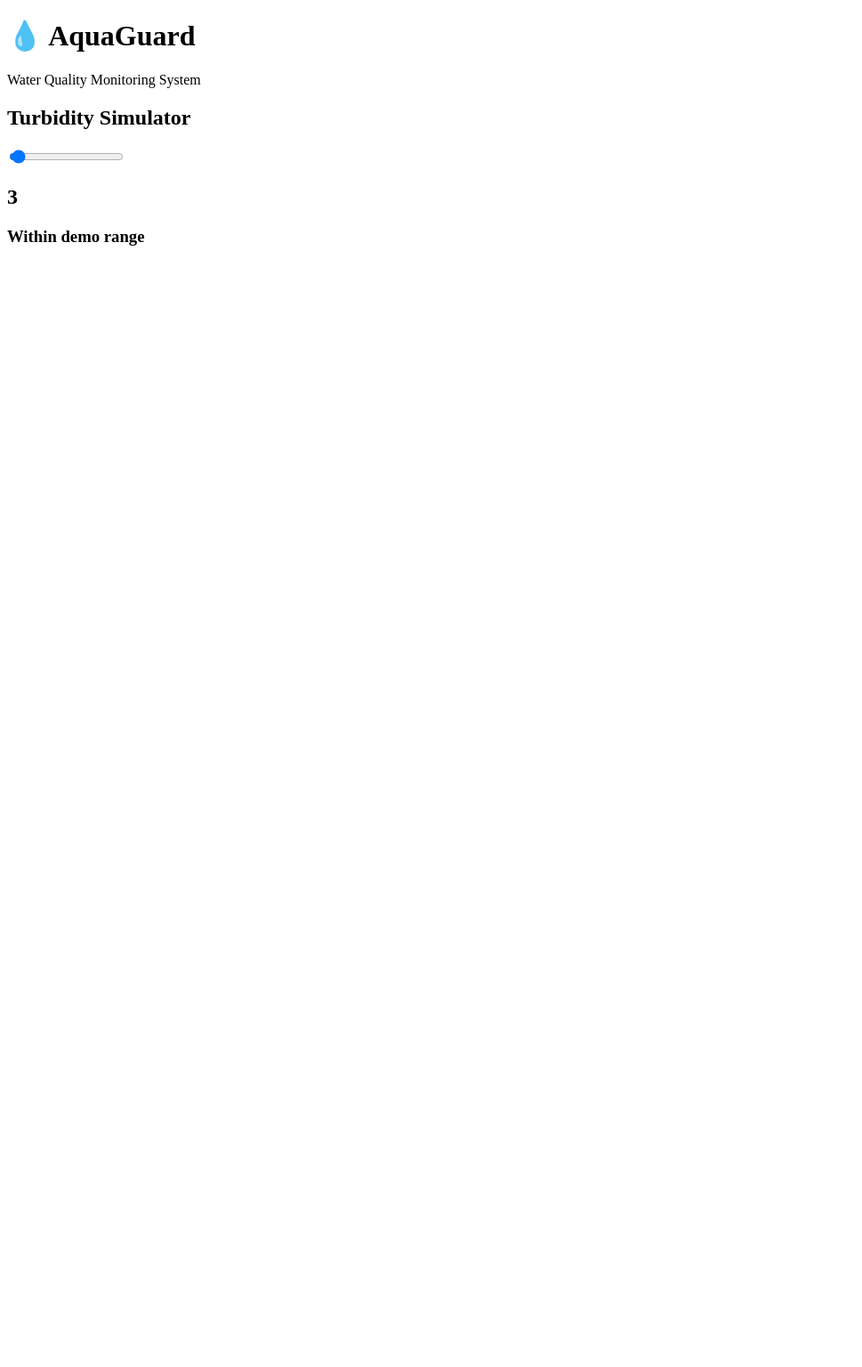
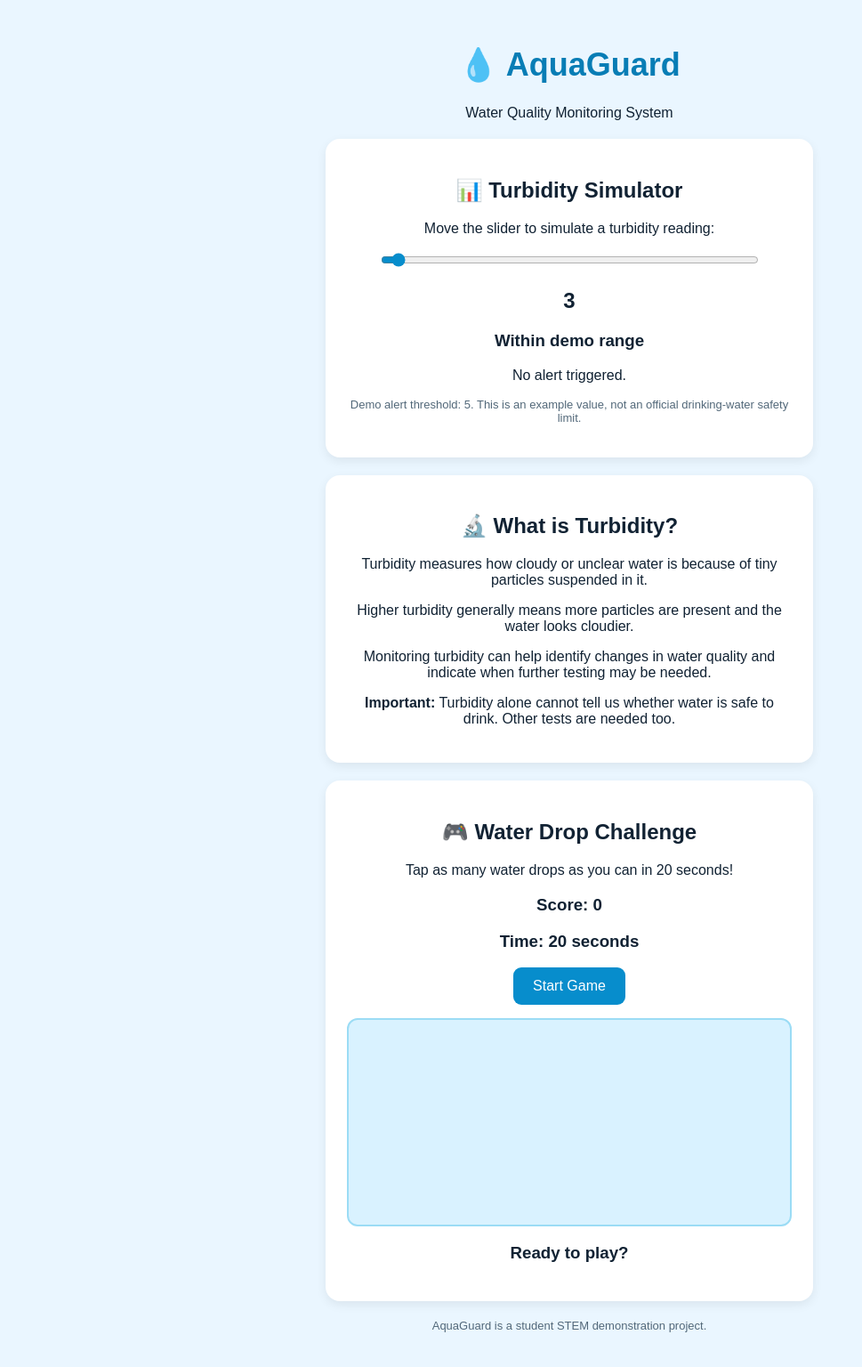
Before and after one commit to Dharahas506/aquaguard, a plain HTML site: page index.html in a window 1280 px wide. Shown: the whole page at 89% size, without its empty margins (0-969 px from the left). Before the commit the page ends 800 px from the top, so only its background shows below. Drawn offline with Linux system fonts and the light colour scheme.

Commit message:
Update index.html

```diff
--- a/index.html
+++ b/index.html
@@ -1,10 +1,134 @@
+
+
 <!DOCTYPE html>
 
-<html>
+<html lang="en">
 
 <head>
 
+  <meta charset="UTF-8">
+
+  <meta name="viewport" content="width=device-width, initial-scale=1.0">
+
   <title>AquaGuard</title>
+
+  <style>
+
+    body {
+
+      font-family: Arial, sans-serif;
+
+      background: #eaf6ff;
+
+      text-align: center;
+
+      padding: 20px;
+
+      color: #123;
+
+    }
+
+    h1 {
+
+      color: #087db5;
+
+      font-size: 36px;
+
+    }
+
+    .card {
+
+      background: white;
+
+      padding: 24px;
+
+      border-radius: 16px;
+
+      max-width: 500px;
+
+      margin: 20px auto;
+
+      box-shadow: 0 4px 12px #00000012;
+
+    }
+
+    input[type="range"] {
+
+      width: 85%;
+
+      accent-color: #078dcc;
+
+    }
+
+    button {
+
+      background: #078dcc;
+
+      color: white;
+
+      border: none;
+
+      padding: 12px 22px;
+
+      border-radius: 9px;
+
+      font-size: 16px;
+
+      cursor: pointer;
+
+    }
+
+    button:hover {
+
+      background: #056b99;
+
+    }
+
+    #gameArea {
+
+      height: 230px;
+
+      background: #d9f2ff;
+
+      border: 2px solid #9bdcf5;
+
+      border-radius: 12px;
+
+      position: relative;
+
+      overflow: hidden;
+
+      margin-top: 15px;
+
+    }
+
+    #drop {
+
+      position: absolute;
+
+      font-size: 38px;
+
+      cursor: pointer;
+
+      border: none;
+
+      background: transparent;
+
+      padding: 0;
+
+      transition: left 0.15s, top 0.15s;
+
+    }
+
+    .small {
+
+      color: #526879;
+
+      font-size: 13px;
+
+    }
+
+  </style>
 
 </head>
 
@@ -14,37 +138,267 @@
 
   <p>Water Quality Monitoring System</p>
 
-<h2>Turbidity Simulator</h2>
+  <div class="card">
 
-<input type="range" id="reading" min="0" max="100" value="3" oninput="checkWater()">
+    <h2>📊 Turbidity Simulator</h2>
+
+    <p>Move the slider to simulate a turbidity reading:</p>
+
+    <input
+
+      type="range"
+
+      id="reading"
+
+      min="0"
+
+      max="100"
+
+      value="3"
+
+      oninput="checkWater()"
+
+    >
 
     <h2 id="value">3</h2>
 
     <h3 id="status">Within demo range</h3>
 
-<p id="message"></p>
+    <p id="message">No alert triggered.</p>
+
+    <p class="small">
+
+      Demo alert threshold: 5. This is an example value,
+
+      not an official drinking-water safety limit.
+
+    </p>
+
+  </div>
+
+  <div class="card">
+
+    <h2>🔬 What is Turbidity?</h2>
+
+    <p>
+
+      Turbidity measures how cloudy or unclear water is
+
+      because of tiny particles suspended in it.
+
+    </p>
+
+    <p>
+
+      Higher turbidity generally means more particles
+
+      are present and the water looks cloudier.
+
+    </p>
+
+    <p>
+
+      Monitoring turbidity can help identify changes
+
+      in water quality and indicate when further testing
+
+      may be needed.
+
+    </p>
+
+    <p>
+
+      <strong>Important:</strong> Turbidity alone cannot
+
+      tell us whether water is safe to drink. Other tests
+
+      are needed too.
+
+    </p>
+
+  </div>
+
+  <div class="card">
+
+    <h2>🎮 Water Drop Challenge</h2>
+
+    <p>
+
+      Tap as many water drops as you can in 20 seconds!
+
+    </p>
+
+    <h3>Score: <span id="score">0</span></h3>
+
+    <h3>Time: <span id="timer">20</span> seconds</h3>
+
+    <button id="startButton" onclick="startGame()">
+
+      Start Game
+
+    </button>
+
+    <div id="gameArea">
+
+      <button
+
+        id="drop"
+
+        onclick="hitDrop()"
+
+        style="display:none; left:40%; top:40%;"
+
+        aria-label="Tap water drop"
+
+      >💧</button>
+
+    </div>
+
+    <h3 id="gameMessage">Ready to play?</h3>
+
+  </div>
+
+  <p class="small">
+
+    AquaGuard is a student STEM demonstration project.
+
+  </p>
 
   <script>
 
     function checkWater() {
 
-let reading = Number(document.getElementById("reading").value);
+      let reading = Number(
+
+        document.getElementById("reading").value
+
+      );
 
       document.getElementById("value").innerText = reading;
 
       if (reading > 5) {
 
-document.getElementById("status").innerText = "Abnormal reading";
+        document.getElementById("status").innerText =
 
-document.getElementById("message").innerText = "Further testing needed.";
+          "⚠️ Abnormal reading";
+
+        document.getElementById("message").innerText =
+
+          "Further water testing is needed.";
 
       } else {
 
-document.getElementById("status").innerText = "Within demo range";
+        document.getElementById("status").innerText =
 
-document.getElementById("message").innerText = "No alert triggered.";
+          "Within demo range";
+
+        document.getElementById("message").innerText =
+
+          "No alert triggered.";
 
       }
+
+    }
+
+    let score = 0;
+
+    let timeLeft = 20;
+
+    let gameRunning = false;
+
+    let gameTimer;
+
+    let moveTimer;
+
+    function moveDrop() {
+
+      const area = document.getElementById("gameArea");
+
+      const drop = document.getElementById("drop");
+
+      const maxX = area.clientWidth - drop.offsetWidth;
+
+      const maxY = area.clientHeight - drop.offsetHeight;
+
+      const x = Math.random() * Math.max(0, maxX);
+
+      const y = Math.random() * Math.max(0, maxY);
+
+      drop.style.left = x + "px";
+
+      drop.style.top = y + "px";
+
+    }
+
+    function startGame() {
+
+      if (gameRunning) return;
+
+      score = 0;
+
+      timeLeft = 20;
+
+      gameRunning = true;
+
+      document.getElementById("score").innerText = score;
+
+      document.getElementById("timer").innerText = timeLeft;
+
+      document.getElementById("gameMessage").innerText =
+
+        "Go! Tap the drops!";
+
+      document.getElementById("startButton").disabled = true;
+
+      document.getElementById("drop").style.display = "block";
+
+      moveDrop();
+
+      moveTimer = setInterval(moveDrop, 850);
+
+      gameTimer = setInterval(function() {
+
+        timeLeft--;
+
+        document.getElementById("timer").innerText = timeLeft;
+
+        if (timeLeft <= 0) {
+
+          endGame();
+
+        }
+
+      }, 1000);
+
+    }
+
+    function hitDrop() {
+
+      if (!gameRunning) return;
+
+      score++;
+
+      document.getElementById("score").innerText = score;
+
+      moveDrop();
+
+    }
+
+    function endGame() {
+
+      gameRunning = false;
+
+      clearInterval(gameTimer);
+
+      clearInterval(moveTimer);
+
+      document.getElementById("drop").style.display = "none";
+
+      document.getElementById("startButton").disabled = false;
+
+      document.getElementById("gameMessage").innerText =
+
+        "Time's up! You scored " + score + " points!";
 
     }
 
```
Lines whose indentation alone changed are shown as unchanged.
